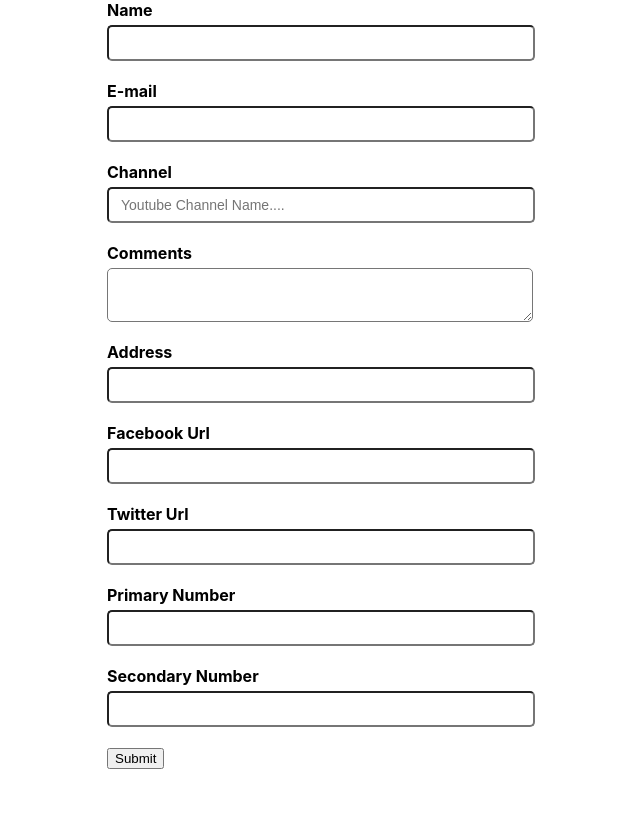
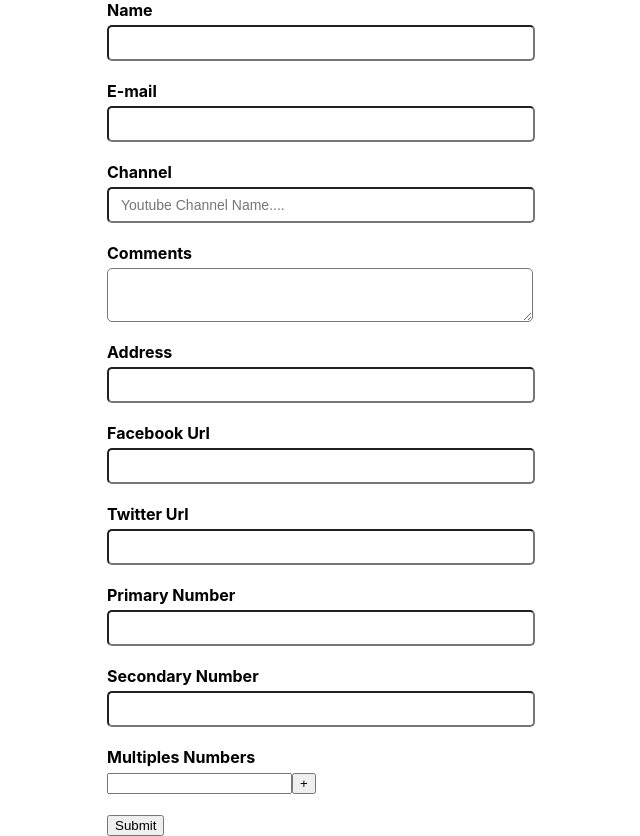
Before and after one commit to sumanmannacs1996/react-formik-app, a React (Create React App) app: page / in a window 1280 px wide. Shown: the whole page, without its empty margins (319-959 px from the left). Before the commit the page ends 800 px from the top, so only its background shows below. Built offline with nearby package versions, Linux system fonts and the light colour scheme.

Commit message:
Adding FieldArray components with dynamic add and delete with Formik and validation using yup

```diff
--- a/src/components/YoutubeForm.js
+++ b/src/components/YoutubeForm.js
@@ -1,5 +1,5 @@
 import React from 'react';
-import {Formik,Form,Field,ErrorMessage} from 'formik';
+import {Formik,Form,Field,ErrorMessage,FieldArray} from 'formik';
 import * as yup from 'yup';
 import TextError from './TextError';
 
@@ -13,7 +13,8 @@ const initialValues ={
         facebook:'',
         twitter:''
     },
-    phoneNumbers:['','']
+    phoneNumbers:['',''],
+    phNumbers:['']
 }
 
 const submitHandler=(values)=>{
@@ -31,7 +32,10 @@ const validationSchema =yup.object({
         twitter:yup.string().url("Please enter a valid twitter url").required('Required!')
     }),
     phoneNumbers:yup.array().of(
-        yup.string().required('').min(10,"Must be 10 digit").required('Required!')
+        yup.string().min(10,"Must be more then 10 digit").required('Required!')
+    ),
+    phNumbers:yup.array().of(
+        yup.string().min(5,"Must be 5 digit").max(5,"Must be 5 digit").required('Required!')
     )
 })
 
@@ -110,6 +114,34 @@ function YoutubeForm() {
                     <ErrorMessage name='phoneNumbers[1]' component={TextError}/>
                 </div>
 
+                <div className="form-control">
+                    <label htmlFor='sNumber'>Multiples Numbers</label>
+                    <FieldArray name='phNumbers'>
+                    { props =>{
+                        //console.dir(props);
+                        const {insert,remove,form} = props;
+                        const {values} = form;
+                        const {phNumbers} = values;
+                        return(
+                        <div>
+                            {phNumbers.map((p,index)=>
+                            <div key={index}>
+                                {index > 0 &&
+                                 <button onClick={()=>remove(index)}>{ '-' }</button>
+                                 }
+                                 <Field name={`phNumbers[${index}]`}/>
+                                 <button onClick={()=>insert(index+1,'')}>{ '+' }</button>
+                                 <ErrorMessage name={`phNumbers[${index}]`} component={TextError}/>
+                            </div>
+                            )}
+                        </div>
+                        )
+                    }}
+                    </FieldArray>
+                </div>
+
+
+
                 <button type='submit'>Submit</button>
             </Form>
 
```
